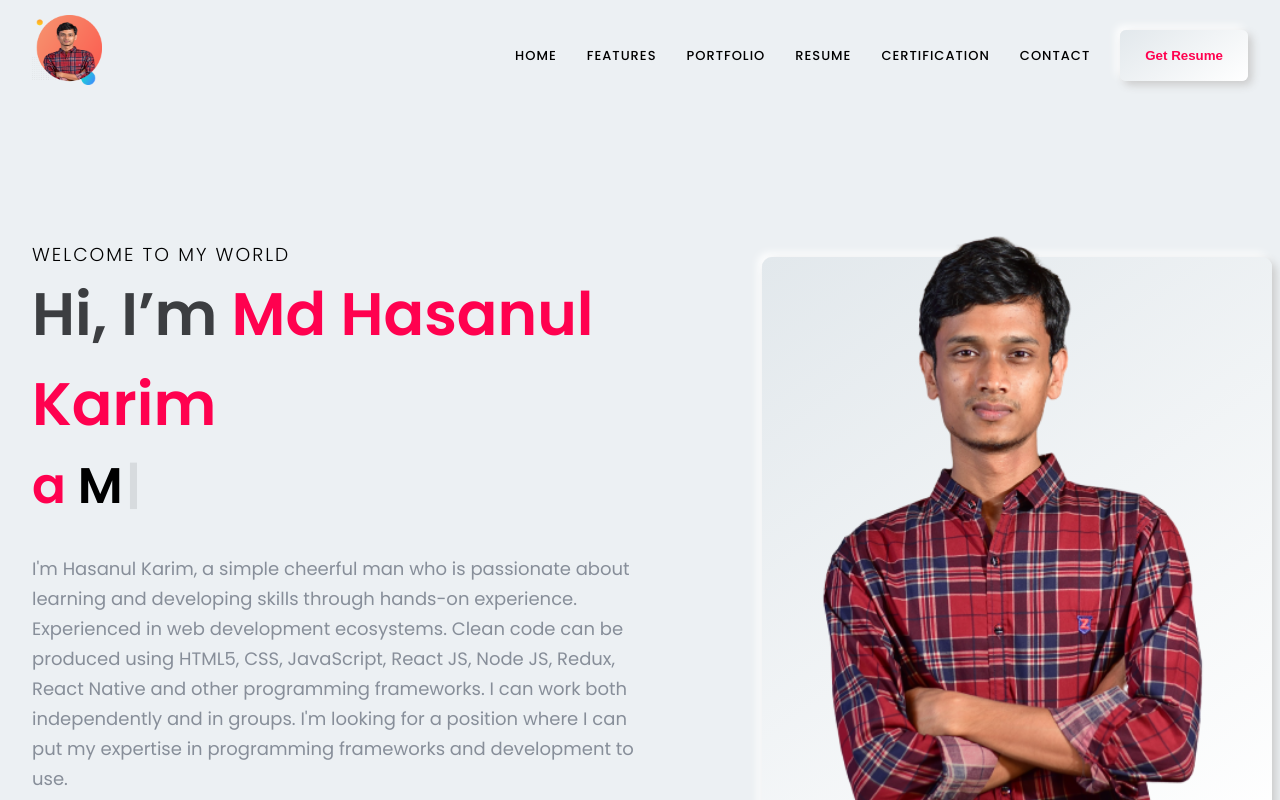
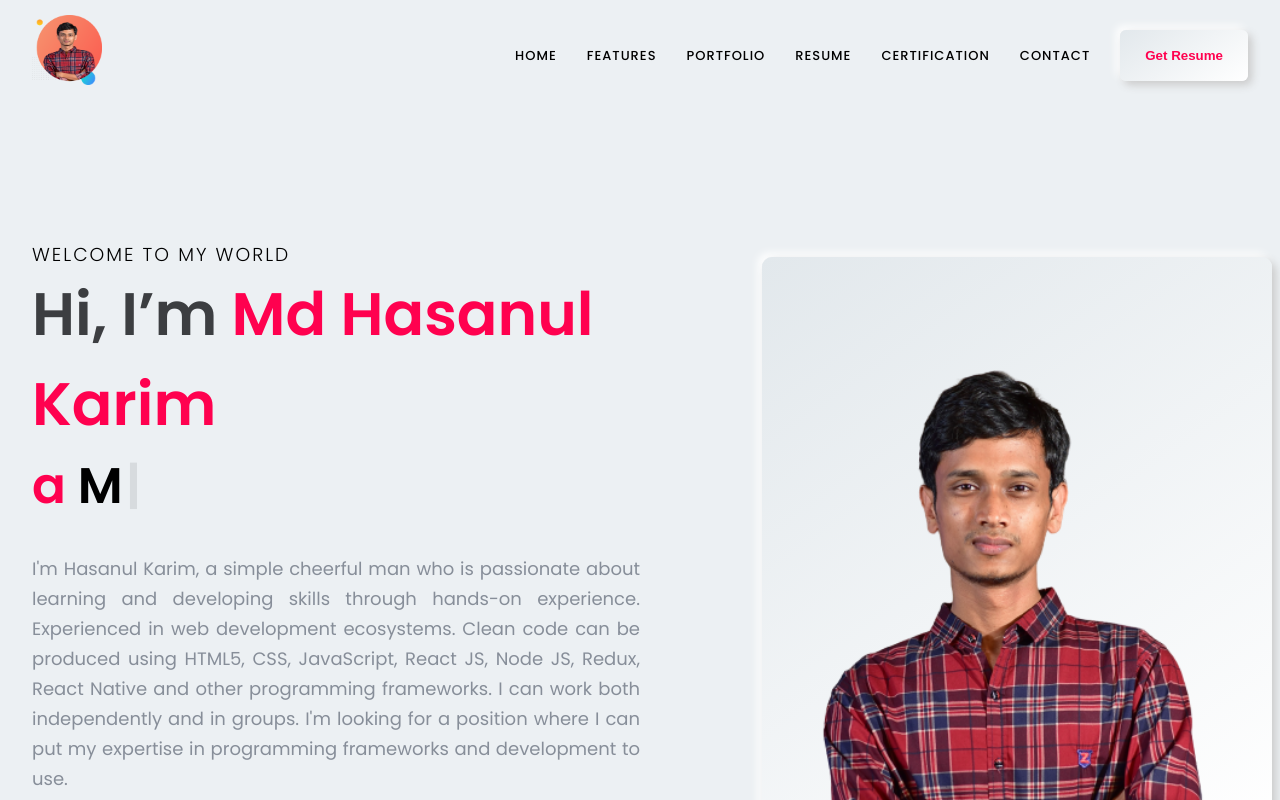
Before and after one commit to hasanulhasan/new-portfolio, a React (Create React App) app: page / in a window 1280 px wide. Shown: the top 800 px of the page. Built offline with nearby package versions, Linux system fonts and the light colour scheme.

Commit message:
some css issue fixed

```diff
--- a/src/App.css
+++ b/src/App.css
@@ -159,3 +159,14 @@ footer p {
     width: 100%;
   }
 }
+
+@media (max-width: 472px) {
+  .grid {
+    grid-template-columns: repeat(1, 1fr);
+  }
+
+  .left,
+  .right {
+    width: 100%;
+  }
+}
--- a/src/component/Hero/Home.css
+++ b/src/component/Hero/Home.css
@@ -31,6 +31,7 @@
   font-size: 18px;
   line-height: 30px;
   margin-top: 30px;
+  text-align: justify;
 }
 
 .hero_btn {
@@ -78,8 +79,8 @@
 
 .hero .right_img img {
   position: absolute;
-  top: 0;
-  /* right: 10%; */
+  bottom: 0;
+  /* right: 35%; */
   width: 510px;
 }
 
@@ -97,7 +98,11 @@
   }
 
   .hero .right_img {
-    width: 100%;
+    width: 90%;
     height: 54vh;
   }
+  .hero .right_img img {
+    width: auto;
+    right: 3%;
+  }
 }
--- a/src/component/Resume/Resume.css
+++ b/src/component/Resume/Resume.css
@@ -79,6 +79,7 @@
 .Resume .box:hover.box:before {
   background: #ff3a75;
 }
+
 @media (max-width: 768px) {
   .Resume .d_flex {
     flex-direction: column;
```
Also changed, not shown: 2 other files (tests, documents, lock files or other folders).
